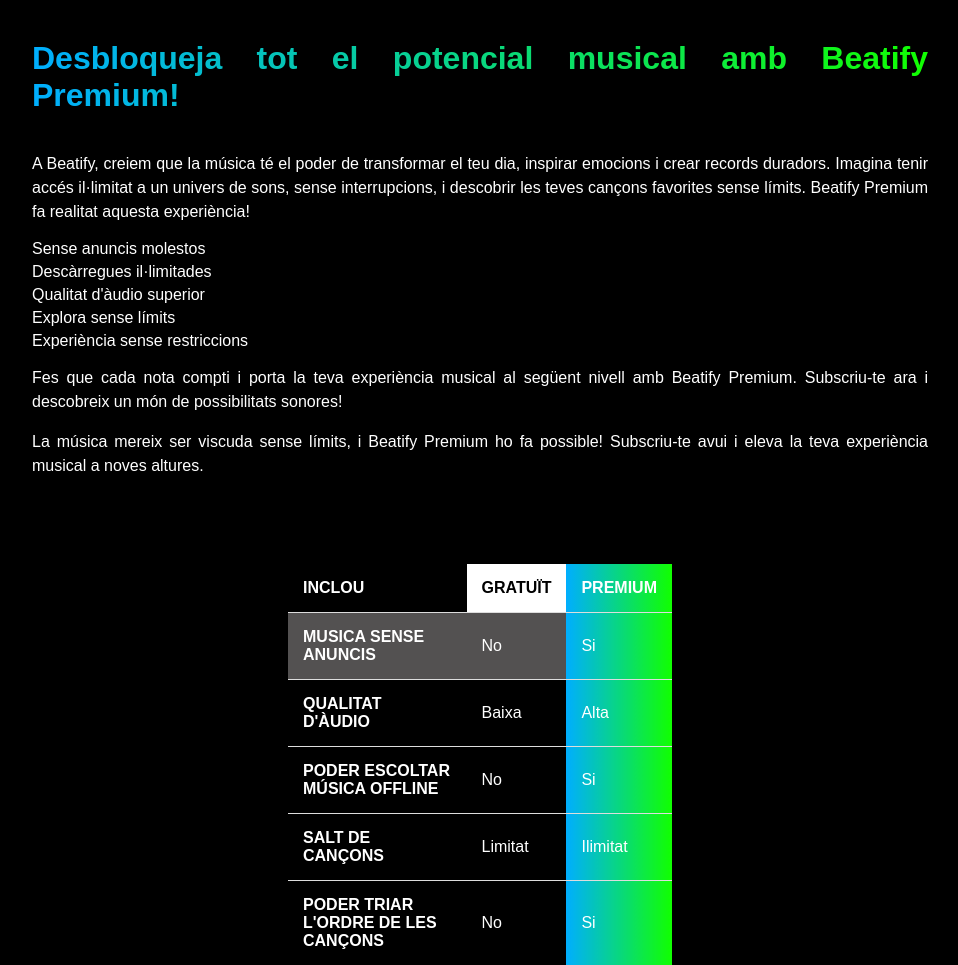
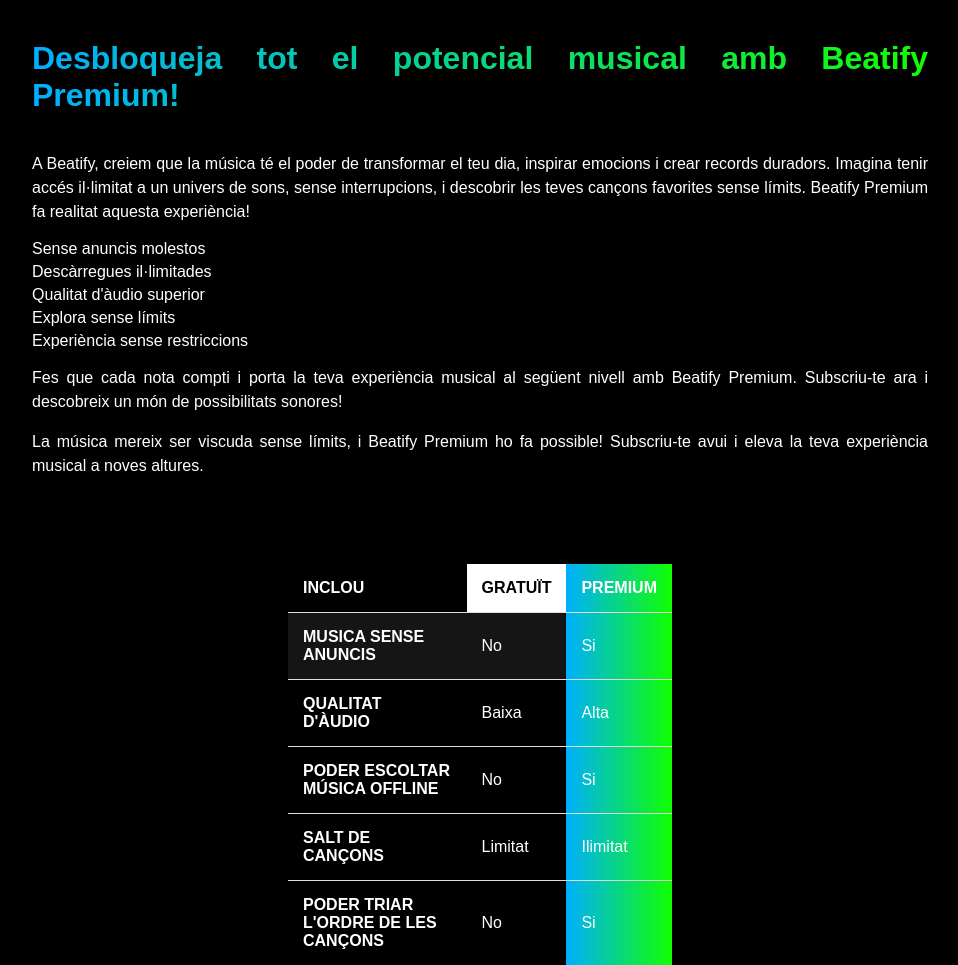
Before and after one commit to Alemusicaria/beatify, a PHP site: page /premium/premium.html in a window 1280 px wide, with the pointer over the restyled element. Shown: the part 121-1086 px from the top of the page, without its empty margins (160-1118 px from the left). Run offline with PHP 8.4, Linux system fonts and the light colour scheme.

Commit message:
canvis css

```diff
--- a/premium/premium.css
+++ b/premium/premium.css
@@ -78,7 +78,7 @@ th:nth-child(2){
 
 
 tbody tr:hover {
-  background-color: #535151;
+  background-color: #53515142;
 }
 
 section {
```
